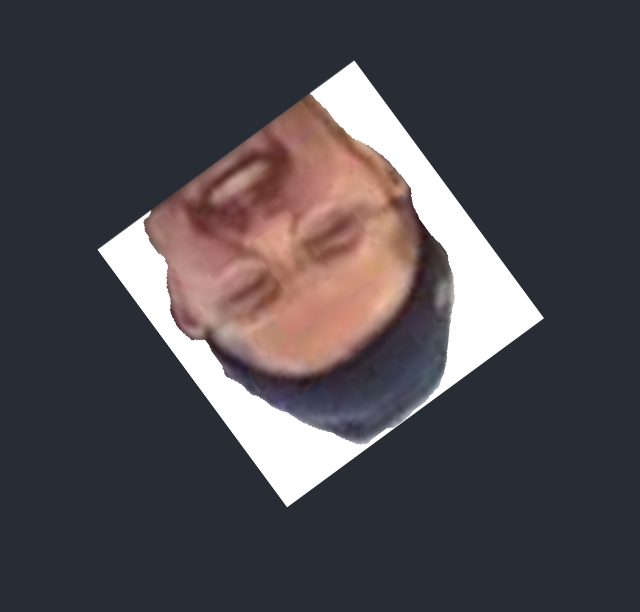
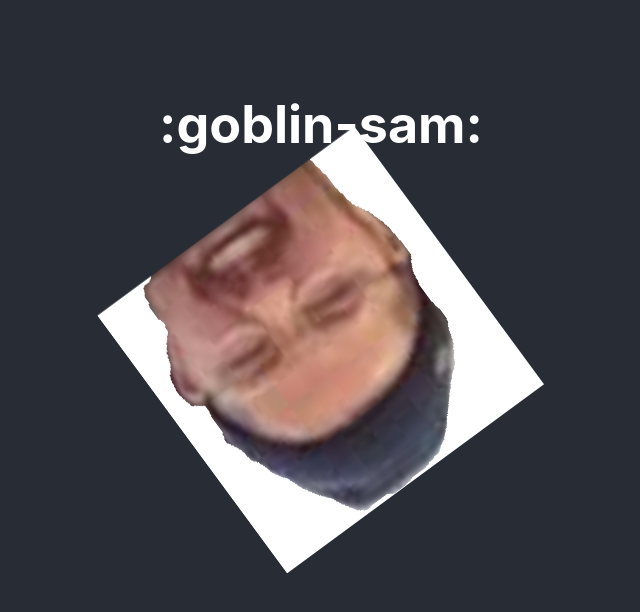
Before and after one commit to JoelFox/goblinsam, a React (Create React App) app: page / in a window 1280 px wide. Shown: the part 116-728 px from the top of the page, without its empty margins (319-959 px from the left). Built offline with nearby package versions, Linux system fonts and the light colour scheme.

Commit message:
Add heading

```diff
--- a/src/App.js
+++ b/src/App.js
@@ -5,6 +5,7 @@ function App() {
   return (
     <div className="App">
       <header className="App-header">
+        <h1>:goblin-sam:</h1>
         <img src={logo} className="App-logo" alt="logo" />
       </header>
     </div>
```
